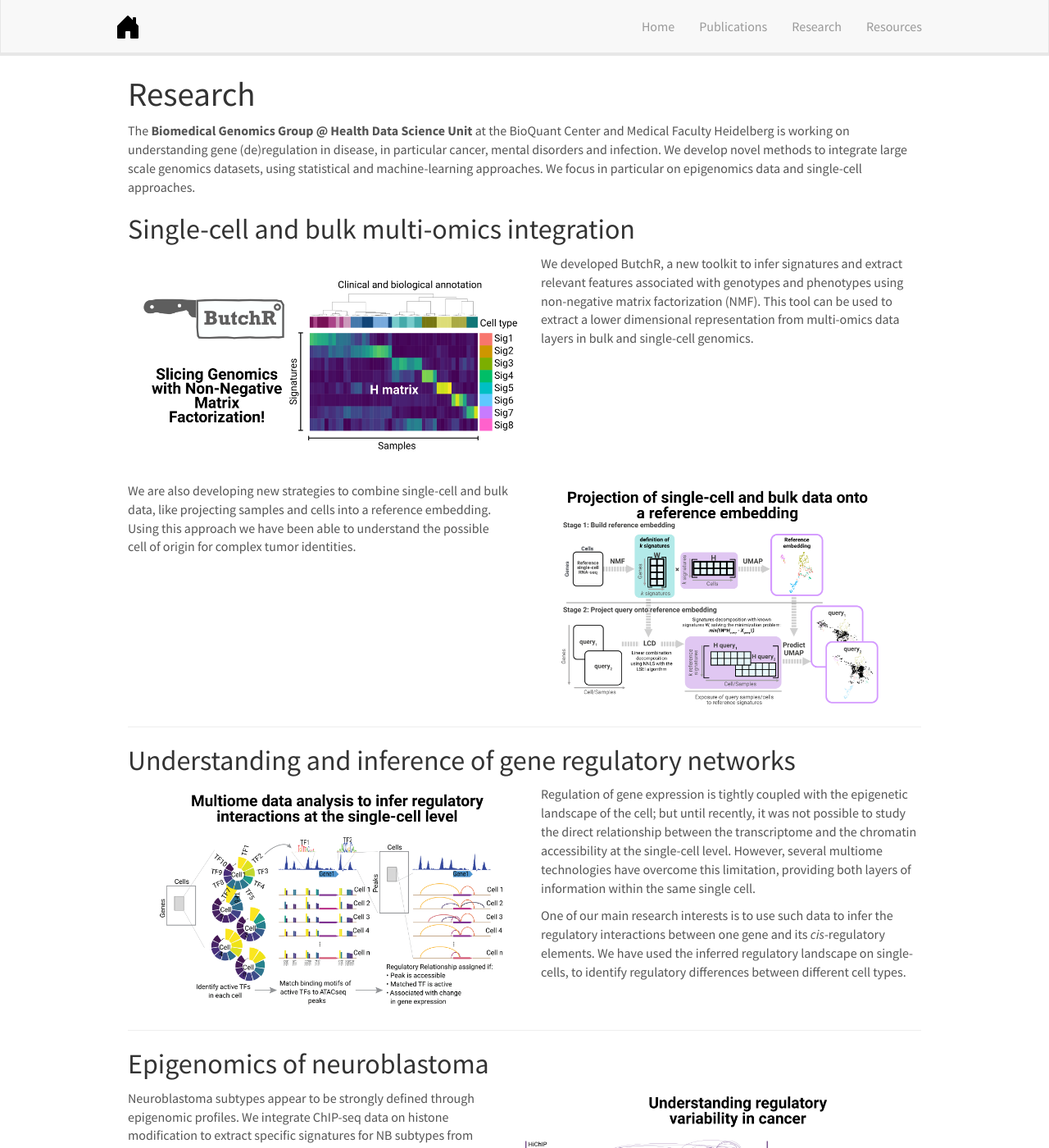
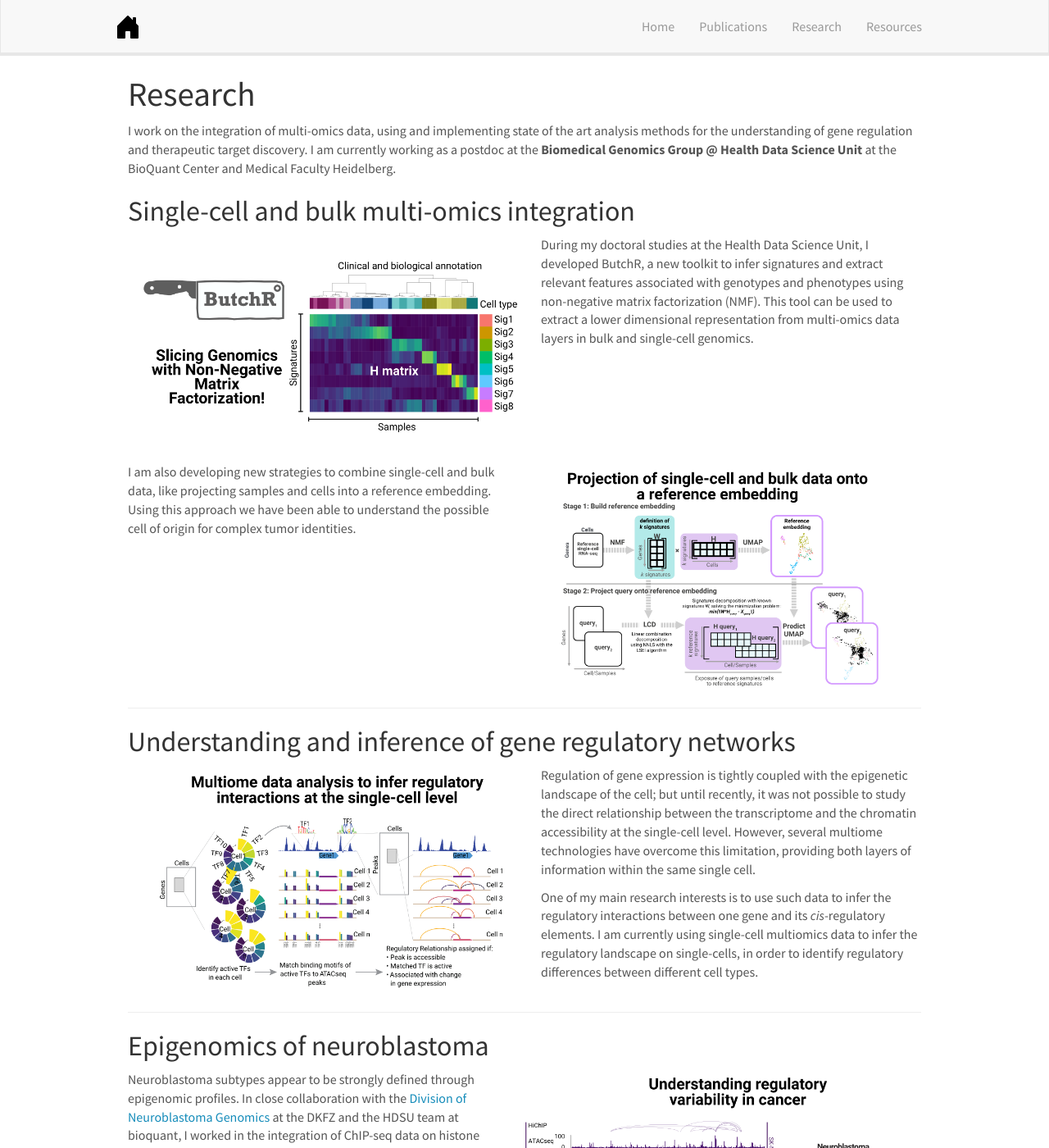
Before and after one commit to andquintero/andquintero.github.io, a Jekyll site: the page built from _pages/research.md, in a window 1280 px wide and 1400 px high. Shown: the whole window at 82% size. Built offline with Jekyll 4.4.1, drawn with Linux system fonts in a browser that asks for light colours; nearby versions of some CDN libraries; comment, search, counter and statistics services are not loaded; some of the changed text lies outside the part shown.

Commit message:
update research

```diff
--- a/_pages/research.md
+++ b/_pages/research.md
@@ -8,13 +8,12 @@ permalink: /research/
 
 # Research
 
-The **Biomedical Genomics Group @ Health Data Science Unit** at the BioQuant Center and Medical Faculty Heidelberg is working on understanding gene (de)regulation in disease, in particular cancer, mental disorders and infection.
-We develop novel methods to integrate large scale genomics datasets, using statistical and machine-learning approaches. We focus in particular on epigenomics data and single-cell approaches.
+I work on the integration of multi-omics data, using and implementing state of the art analysis methods for the understanding of gene regulation and therapeutic target discovery. I am currently working as a postdoc at the **Biomedical Genomics Group @ Health Data Science Unit** at the BioQuant Center and Medical Faculty Heidelberg.
 
 ## Single-cell and bulk multi-omics integration
 ![]({{ site.url }}{{ site.baseurl }}/images/respic/slider_butchr.png){: style="width: 50%; float: left; margin: 0px  10px"}
 
-We developed ButchR, a new toolkit to infer signatures and extract relevant features associated with genotypes and phenotypes using non-negative matrix factorization (NMF). This tool can be used to extract a lower dimensional representation from multi-omics data layers in bulk and single-cell genomics.
+During my doctoral studies at the Health Data Science Unit, I developed ButchR, a new toolkit to infer signatures and extract relevant features associated with genotypes and phenotypes using non-negative matrix factorization (NMF). This tool can be used to extract a lower dimensional representation from multi-omics data layers in bulk and single-cell genomics.
 
 
 <div class="special-class" markdown="1">
@@ -22,7 +21,7 @@ We developed ButchR, a new toolkit to infer signatures and extract relevant feat
 
 
 ![]({{ site.url }}{{ site.baseurl }}/images/respic/research_embedding_projection.png){: style="width: 50%; float: right; margin: 0px  10px"}
-We are also developing new strategies to combine single-cell and bulk data, like projecting samples and cells into a reference embedding. Using this approach we have been able to understand the possible cell of origin for complex tumor identities.
+I am also developing new strategies to combine single-cell and bulk data, like projecting samples and cells into a reference embedding. Using this approach we have been able to understand the possible cell of origin for complex tumor identities.
 
 
 
@@ -40,7 +39,7 @@ We are also developing new strategies to combine single-cell and bulk data, like
 ![]({{ site.url }}{{ site.baseurl }}/images/slider/slider_sccat.png){: style="width: 50%; float: left; margin: 0px  10px"}
 Regulation of gene expression is tightly coupled with the epigenetic landscape of the cell; but until recently, it was not possible to study the direct relationship between the transcriptome and the chromatin accessibility at the single-cell level. However, several multiome technologies have overcome this limitation, providing both layers of information within the same single cell.
 
-One of our main research interests is to use such data to infer the regulatory interactions between one gene and its _cis_-regulatory elements. We have used the inferred regulatory landscape on single-cells, to identify regulatory differences between different cell types.
+One of my main research interests is to use such data to infer the regulatory interactions between one gene and its _cis_-regulatory elements. I am currently using single-cell multiomics data to infer the regulatory landscape on single-cells, in order to identify regulatory differences between different cell types.
 <!-- ![]({{ site.url }}{{ site.baseurl }}/images/slider/slider_sccat.png){: style="width: 70%; float: center; margin: 10px"} -->
 
 <div class="special-class" markdown="1">
@@ -53,9 +52,8 @@ One of our main research interests is to use such data to infer the regulatory i
 ## Epigenomics of neuroblastoma
 
 ![]({{ site.url }}{{ site.baseurl }}/images/slider/slider_nb_se.png){: style="width: 50%; float: right; margin: 0px 10px"}
-Neuroblastoma subtypes appear to be strongly defined through epigenomic profiles. We integrate ChIP-seq data on histone modification to extract specific signatures for NB subtypes from tumors and cell lines.
+Neuroblastoma subtypes appear to be strongly defined through epigenomic profiles. In close collaboration with the [Division of Neuroblastoma Genomics](https://www.dkfz.de/en/neuroblastom-genomik/index.php) at the DKFZ and the HDSU team at bioquant, I worked in the integration of ChIP-seq data on histone modification to extract specific signatures for NB subtypes from tumors and cell lines.
 
-This work is done in close collaboration with the [Division of Neuroblastoma Genomics](https://www.dkfz.de/en/neuroblastom-genomik/index.php) at the DKFZ
 
 <div class="special-class" markdown="1">
 </div>{: style="clear: both"}
@@ -63,16 +61,5 @@ This work is done in close collaboration with the [Division of Neuroblastoma Gen
 
 
 
-## Machine-learning applications to genomics
-
-We are building Variational Autoencoders (VAEs) using biological networks as the structure for their decoder. Looking at the decoder activations we can determine which nodes in the nerwork are more relevant for a determined set of samples.
-
-<!-- ![]({{ site.url }}{{ site.baseurl }}/images/slider/slider_vae_go.png){: style="width: 50%; float: center; margin: 0px"} -->
-
-<p align="center">
-  <img src="{{ site.url }}{{ site.baseurl }}/images/slider/slider_vae_go.png" width="50%">
-</p>
-
-
 
 ### ... and more.
```
